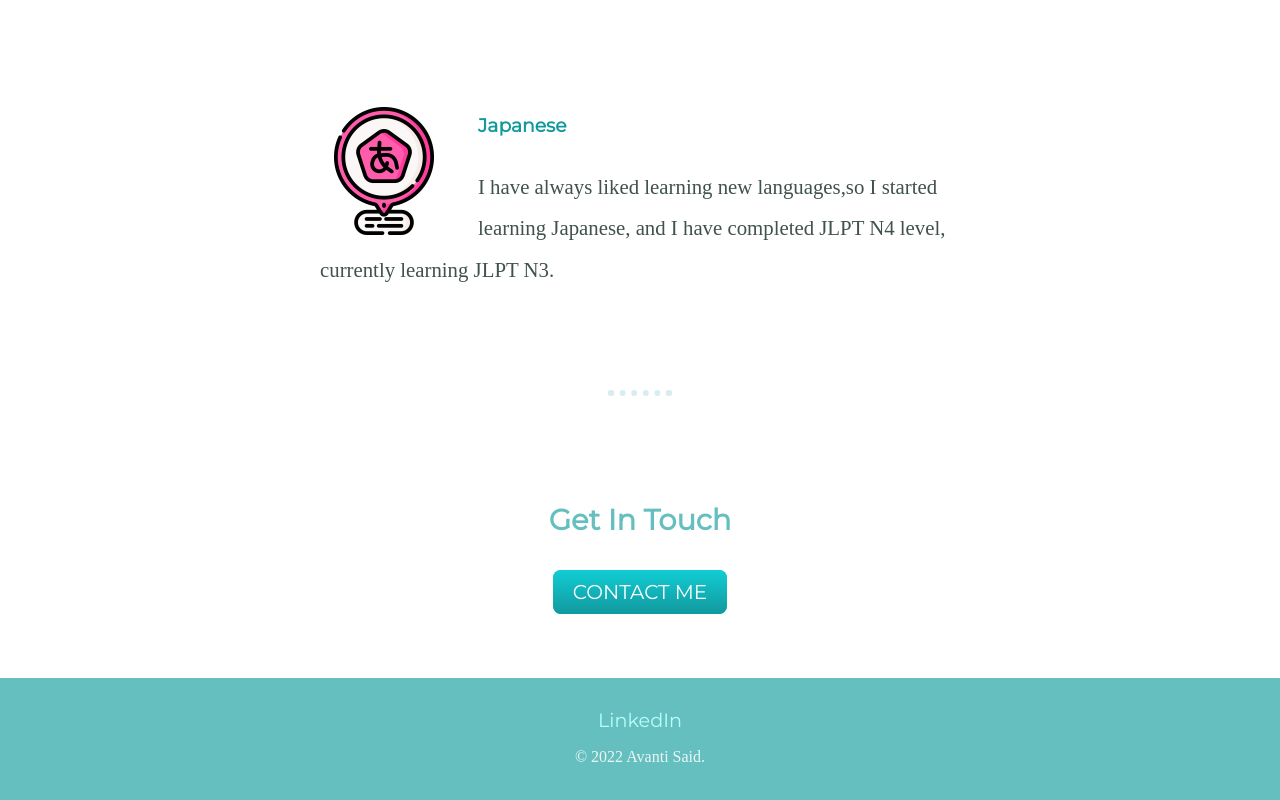
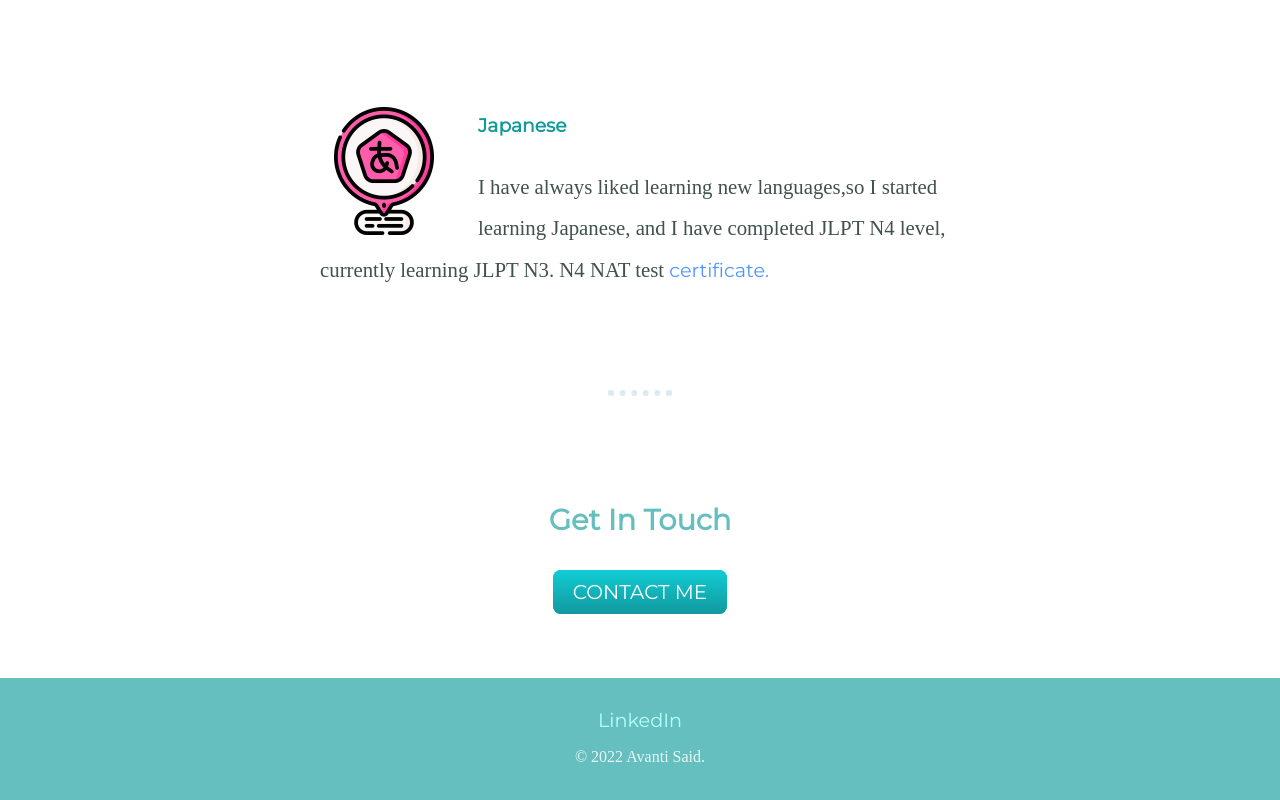
Before and after one commit to Avanti34/CV, a plain HTML site: page index.html in a window 1280 px wide. Shown: the part 2022-2822 px from the top of the page. Drawn offline with Linux system fonts and the light colour scheme.

Commit message:
Update index.html

```diff
--- a/index.html
+++ b/index.html
@@ -48,7 +48,7 @@
             <img alt="japanese" class="japanese" src="img_1.png">
             <h3>Japanese</h3>
             <p>I have always liked learning new languages,so I started learning Japanese, and I have completed JLPT
-               N4 level, currently learning JLPT N3.</p>
+               N4 level, currently learning JLPT N3. N4 NAT test <a href="n4 certificate.pdf" style="color: #4D96FF">certificate. </a></p>
         </div>
     </div>
     <hr>
```
